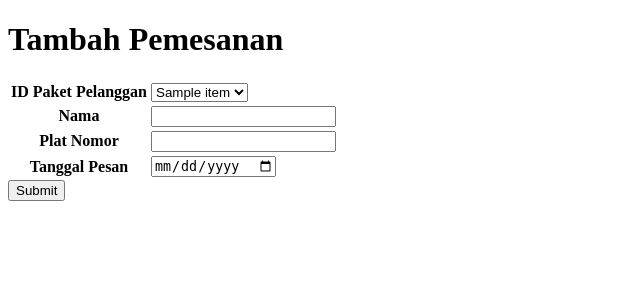
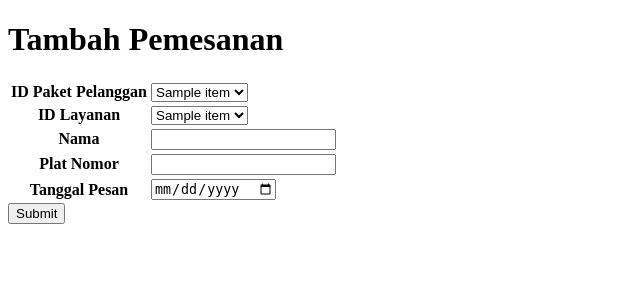
Before and after one commit to andreaspandu/semangatdl4, a Django app: template app/templates/createdata.html in a window 1280 px wide. Shown: the top 300 px of the page, without its empty margins (0-640 px from the left). Run offline with Django 4.2, Linux system fonts and the light colour scheme; the template is opened without the code that fills it: most values are stand-ins (such as "Sample title", 1, 10 or a date in 2020).

Commit message:
coba add jenislayanan

```diff
--- a/app/templates/createdata.html
+++ b/app/templates/createdata.html
@@ -18,6 +18,16 @@
                         <!-- nama yang ada di name harus sama kaya di views pas request post-->
                         {% for item in pakettersedia %}
                         <option value="{{item.idpaketlayanan}}">{{item}}</option>
+                        {% endfor %}
+                    </select>
+                </td>
+            </tr>
+            <tr>
+                <th>ID Layanan</th>
+                <td>
+                    <select name="idlayanan" id="">
+                        {% for item in layanantersedia %}
+                        <option value="{{item.idlayanan}}">{{item}}</option>
                         {% endfor %}
                     </select>
                 </td>
```
Also changed, not shown: app/views.py (+7 -2 lines), db.sqlite3.
